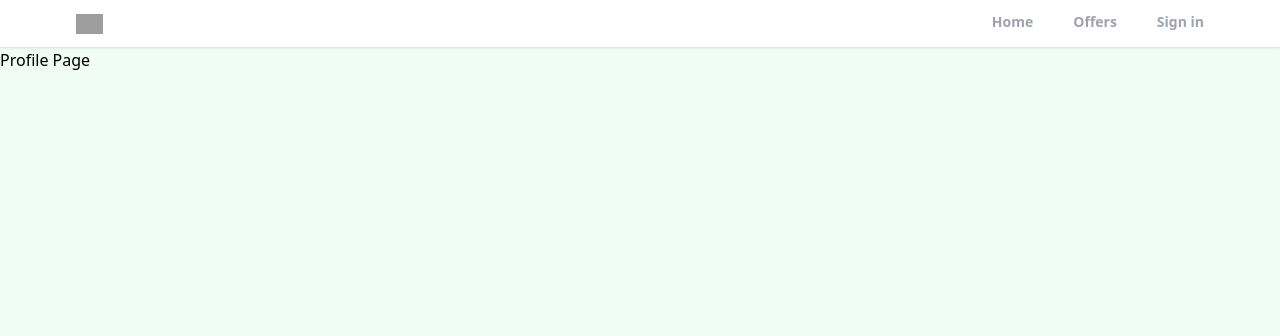
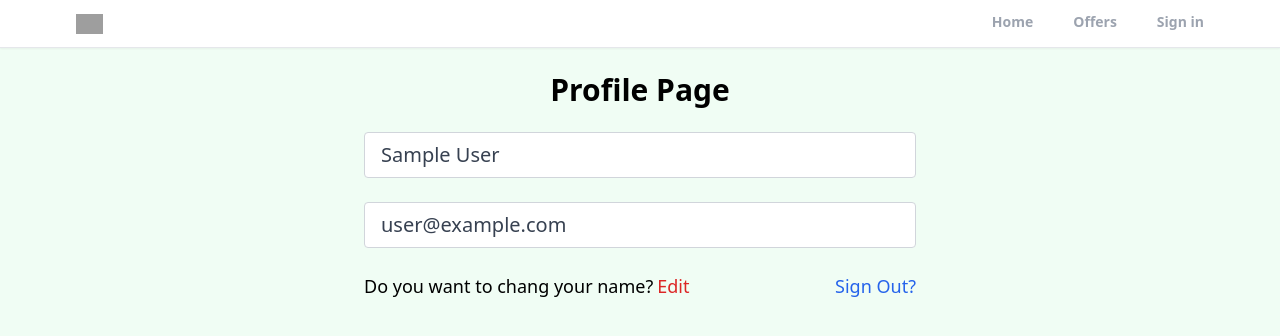
Before and after one commit to surgvimon/react-aaa-realtor, a React (Create React App) app: page /profile in a window 1280 px wide. Shown: the top 336 px of the page. Built offline with nearby package versions, Linux system fonts and the light colour scheme; no server answers; sample sign-in values are in the browser's storage; grey boxes are pictures that could not be loaded.

Commit message:
create private route and custom hook for protection profile page

```diff
--- a/src/App.js
+++ b/src/App.js
@@ -1,18 +1,18 @@
 import { BrowserRouter as Router, Routes, Route } from "react-router-dom";
-import Home from "./pages/Home"
-import SignIn from "./pages/SignIn"
-import SignUp from "./pages/SignUp"
-import Offers from "./pages/Offers"
-import Profile from "./pages/Profile"
-import ForgotPassword from "./pages/ForgotPassword"
-import Header from "./pages/components/Header";
+import Home from "./pages/Home";
+import SignIn from "./pages/SignIn";
+import SignUp from "./pages/SignUp";
+import Offers from "./pages/Offers";
+import Profile from "./pages/Profile";
+import ForgotPassword from "./pages/ForgotPassword";
+import Header from "./components/Header";
 import { ToastContainer } from "react-toastify";
 import 'react-toastify/dist/ReactToastify.css';
+import PrivateRoute from "./components/PrivateRoute";
 
 function App() {
   return (
     <>
-
       <Router>
         <Header/>
         <Routes>
@@ -20,7 +20,10 @@ function App() {
           <Route path="/Sign-up" element={ <SignUp />} />
           <Route path="/Sign-in" element={ <SignIn />} />
           <Route path="/Offers" element={ <Offers />} />
-          <Route path="/profile" element={ <Profile />} />
+          <Route path="/profile" element={<PrivateRoute />}>
+            <Route path="/profile" element={ <Profile />} />
+          </Route>
+
           <Route path="/forgot-password" element={ <ForgotPassword />} />
         </Routes>
       </Router>
--- a/src/pages/components/OAuth.jsx
+++ b/src/components/OAuth.jsx
@@ -3,7 +3,7 @@ import { doc, getDoc, serverTimestamp, setDoc } from 'firebase/firestore';
 import React from 'react'
 import {FcGoogle} from 'react-icons/fc'
 import { toast} from "react-toastify";
-import { db } from '../../firebase';
+import { db } from '../firebase';
 import { useNavigate } from 'react-router-dom';
 
 export default function OAuth() {
--- /dev/null
+++ b/src/components/PrivateRoute.jsx
@@ -0,0 +1,9 @@
+import { Outlet, Navigate } from "react-router-dom";
+import { useAuthStatus } from "../hooks/useAuthStatus";
+export default function PrivateRoute() {
+  const { loggedIn, checkingStatus } = useAuthStatus();
+  if (checkingStatus) {
+    return <h3>loading..</h3>;
+  }
+  return loggedIn ? <Outlet /> : <Navigate to="/sign-in" />;
+}
--- /dev/null
+++ b/src/hooks/useAuthStatus.jsx
@@ -0,0 +1,19 @@
+import { useEffect, useState } from "react";
+import { getAuth, onAuthStateChanged } from "firebase/auth";
+
+export function useAuthStatus() {
+  const [loggedIn, setLoggedIn] = useState(false);
+  const [checkingStatus, setCheckingStatus] = useState(true);
+
+  useEffect(() => {
+    const auth = getAuth();
+    console.log(auth);
+    onAuthStateChanged(auth, (user) => {
+      if (user) {
+        setLoggedIn(true);
+      }
+      setCheckingStatus(false);
+    });
+  }, []);
+  return { loggedIn, checkingStatus };
+}
--- a/src/pages/ForgotPassword.jsx
+++ b/src/pages/ForgotPassword.jsx
@@ -1,6 +1,6 @@
 import React, { useState } from 'react'
 import { Link } from 'react-router-dom';
-import OAuth from './components/OAuth';
+import OAuth from '../components/OAuth';
 import { getAuth, sendPasswordResetEmail } from 'firebase/auth';
 import {toast} from "react-toastify";
 
--- a/src/pages/Profile.jsx
+++ b/src/pages/Profile.jsx
@@ -1,9 +1,36 @@
-import React from 'react'
+import { getAuth, updateProfile } from "firebase/auth";
+import React, { useState } from 'react'
+import { useNavigate } from "react-router-dom";
 
 export default function Profile() {
+  const auth = getAuth();
+  const navigate = useNavigate();
+  const [formData, setFormData] = useState({
+    name: auth.currentUser.displayName,
+    email: auth.currentUser.email,
+  });
+  const {name, email} = formData;
+  function onLogout() {
+    auth.signOut();
+    navigate('/');
+  }
   return (
-    <div>
-      <h1>Profile Page</h1>
-    </div>
+    <>
+    <section className='max-w-6xl mx-auto flex justify-center items-center flex-col'>
+      <h1 className='text-3xl text-center mt-6 font-bold'>Profile Page</h1>
+      <div className='w-full md:w-[50%] m-auto mt-6 px-3'>
+        <form>
+          <input type="text" id="name" value={name} disabled className="mb-6 w-full px-4 py-2 text-xl text-gray-700 bg-white border border-gray-300 rounded transition ease-in-out" />
+          <input type="email" id="email" value={email} disabled className="mb-6 w-full px-4 py-2 text-xl text-gray-700 bg-white border border-gray-300 rounded transition ease-in-out" />
+          <div className="flex justify-between whitespace-nowrap text-sm sm:text-lg">
+            <p className='flex items-center'>Do you want to chang your name?<span className='text-red-600 hover:text-red-700 transition ease-in-out duration-200 ml-1 cursor-pointer'>Edit</span></p>
+            <p onClick={onLogout} className='text-blue-600 hover:text-blue-700 transition ease-in-out duration-200 ml-1 cursor-pointer'>Sign Out?</p>
+          </div>
+
+        </form>
+      </div>
+    </section>
+
+    </>
   )
 }
--- a/src/pages/SignIn.jsx
+++ b/src/pages/SignIn.jsx
@@ -1,7 +1,7 @@
 import React, { useState } from 'react'
 import { AiFillEyeInvisible, AiFillEye } from "react-icons/ai";
 import { Link, useNavigate } from 'react-router-dom';
-import OAuth from './components/OAuth';
+import OAuth from '../components/OAuth';
 import { signInWithEmailAndPassword, getAuth } from 'firebase/auth';
 import { toast } from 'react-toastify';
 
--- a/src/pages/SignUp.jsx
+++ b/src/pages/SignUp.jsx
@@ -1,7 +1,7 @@
 import React, { useState } from 'react'
 import { AiFillEyeInvisible, AiFillEye } from "react-icons/ai";
 import { Link } from 'react-router-dom';
-import OAuth from './components/OAuth';
+import OAuth from '../components/OAuth';
 import {getAuth, createUserWithEmailAndPassword, updateProfile} from "firebase/auth";
 import {db} from "../firebase"
 import { doc, serverTimestamp, setDoc } from "firebase/firestore";
```
Also changed, not shown: src/assets/svg/spinner.svg (added), src/components/Header.jsx (renamed from src/pages/components/Header.jsx).
